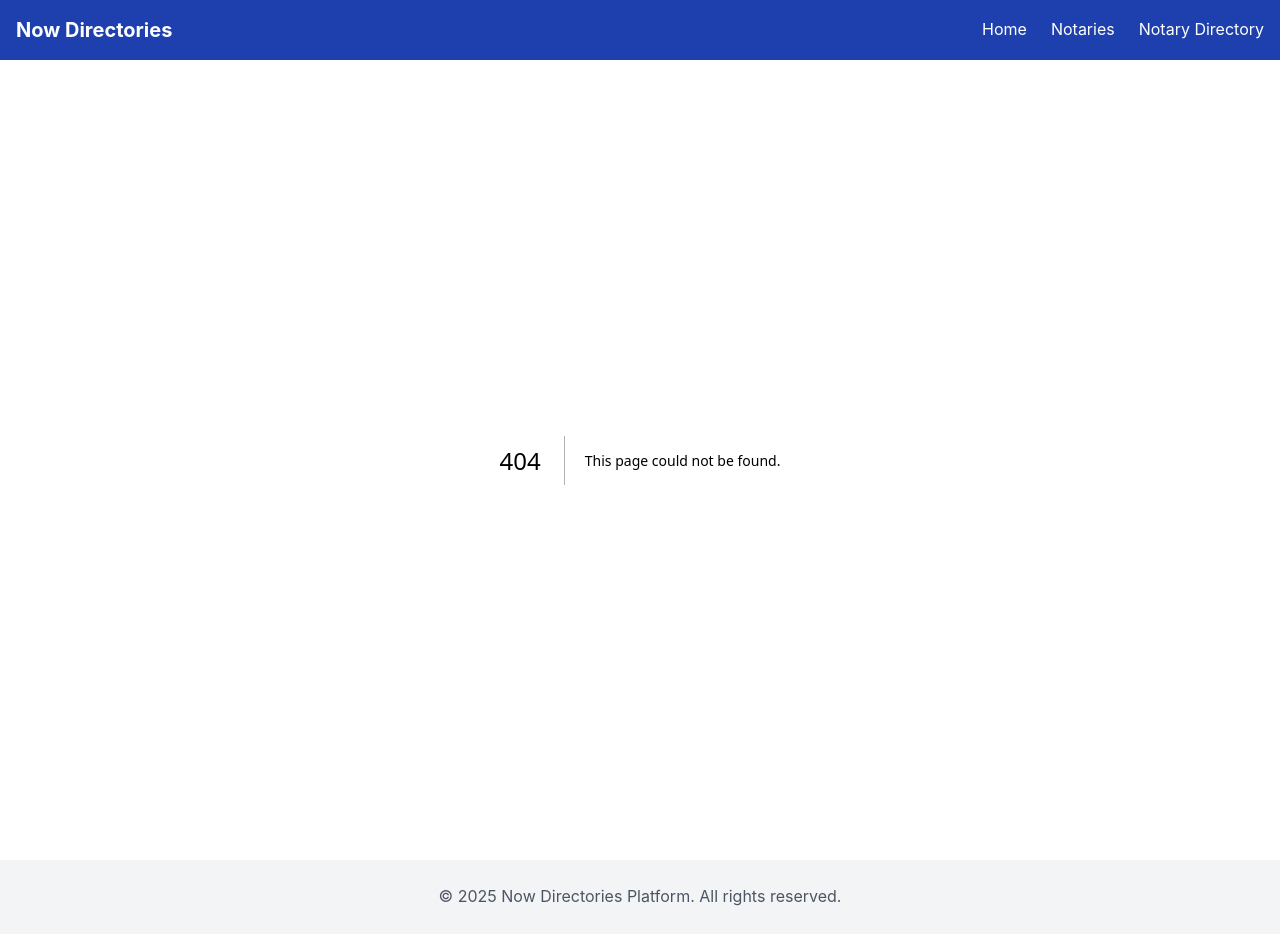
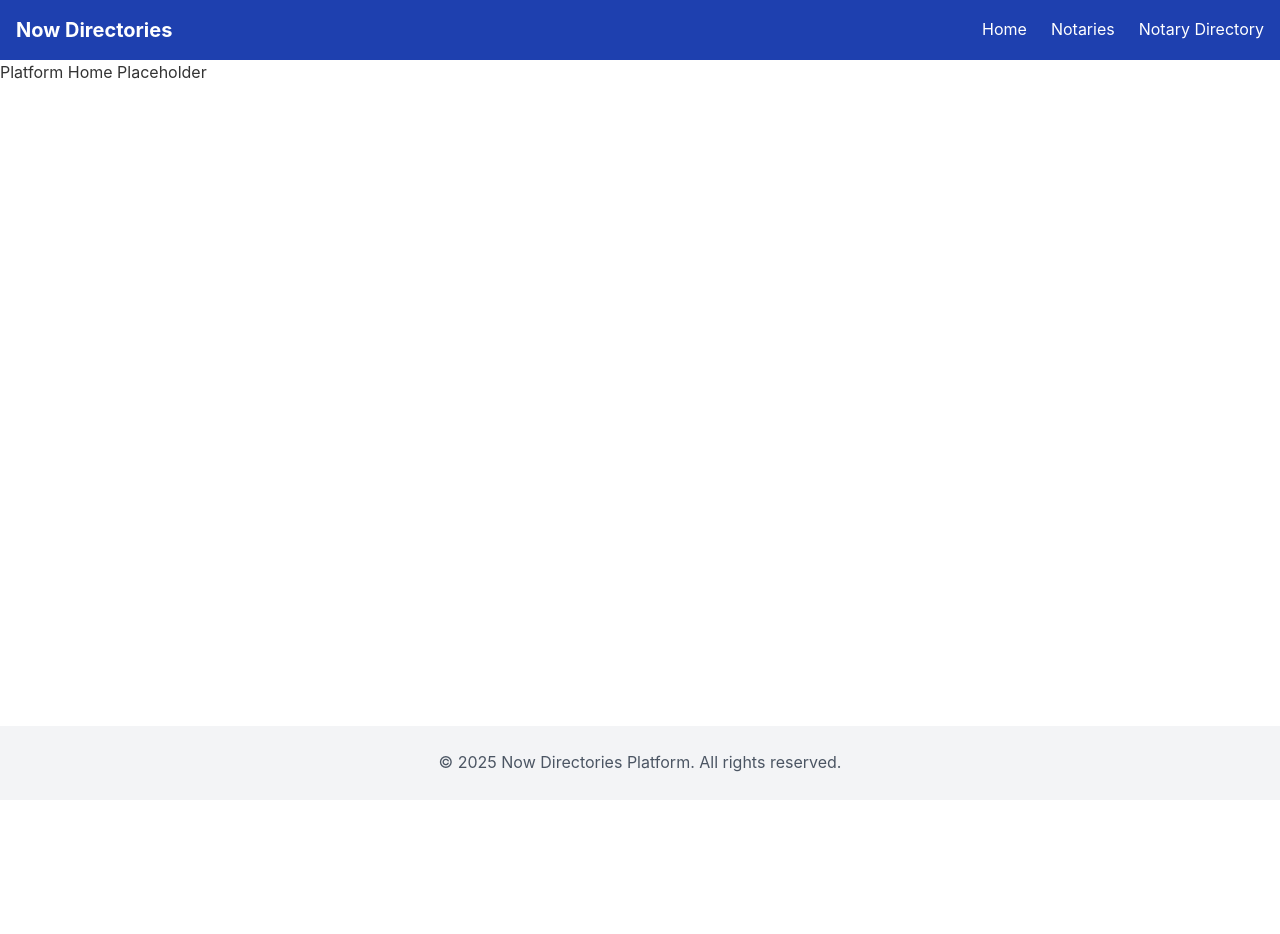
Before and after one commit to 7lsnyc/Now_Directories_Platform, a Next.js app: page /platform in a window 1280 px wide. Before the commit this address had no page. After the commit the page ends 800 px from the top, so only its background shows below. Built offline with nearby package versions, Linux system fonts and the light colour scheme.

Commit message:
chore: add aggregator skeleton

```diff
--- /dev/null
+++ b/app/platform/page.tsx
@@ -0,0 +1,7 @@
+export default function PlatformHomePage() {
+  return (
+    <div>
+      <h1>Platform Home Placeholder</h1>
+    </div>
+  );
+}
```
